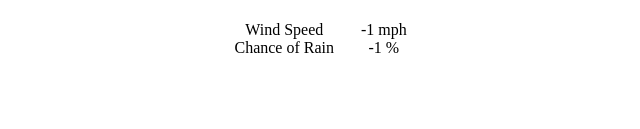
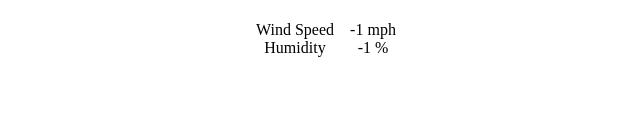
Before and after one commit to MiteyDrill/simple_api_weather, a plain HTML site: page index.html in a window 1280 px wide. Shown: the part 477-606 px from the top of the page, without its empty margins (306-946 px from the left). Drawn offline with Linux system fonts and the light colour scheme.

Commit message:
updated ui

```diff
--- a/index.html
+++ b/index.html
@@ -24,7 +24,7 @@
         <div id='detail-container'>
           <div>
             <p>Wind Speed</p>
-            <p>Chance of Rain</p>
+            <p>Humidity</p>
           </div>
 
           <div>
```
